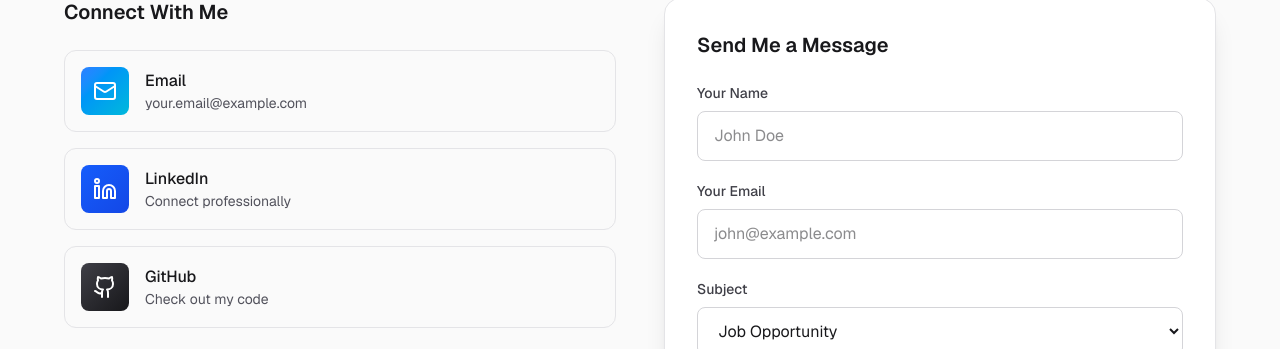
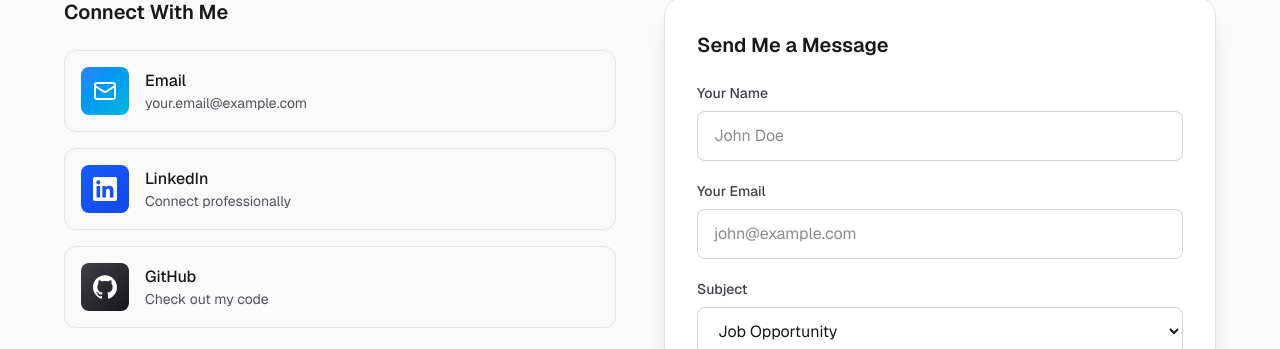
Before and after one commit to Messaoudi-Belkacem/bmdev-v2, a Next.js app: page / in a window 1280 px wide. Shown: the part 8064-8413 px from the top of the page. Built offline with nearby package versions, Linux system fonts and the light colour scheme.

Commit message:
refactor Contact component: replace LinkedIn and GitHub icons with react-icons, update gradient classes

```diff
--- a/app/components/Contact/Contact.tsx
+++ b/app/components/Contact/Contact.tsx
@@ -1,7 +1,9 @@
 'use client';
 
-import { useState } from 'react';
-import { Mail, Linkedin, Github, Send, MapPin, Clock } from 'lucide-react';
+import React, { useState } from 'react';
+import { Mail, Send, MapPin, Clock } from 'lucide-react';
+
+import { SiLinkedin, SiGithub } from 'react-icons/si';
 
 export default function Contact() {
 	const [formData, setFormData] = useState({
@@ -58,7 +60,7 @@ export default function Contact() {
 								href="mailto:your.email@example.com"
 								className="group flex items-center gap-4 p-4 rounded-xl bg-zinc-50 dark:bg-zinc-800/50 border border-zinc-200 dark:border-zinc-700 hover:border-blue-500 dark:hover:border-blue-500 transition-all duration-300 hover:shadow-lg hover:shadow-blue-500/10"
 							>
-								<div className="w-12 h-12 rounded-lg bg-gradient-to-br from-blue-500 to-cyan-500 flex items-center justify-center group-hover:scale-110 transition-transform duration-300">
+								<div className="w-12 h-12 rounded-lg bg-linear-to-br from-blue-500 to-cyan-500 flex items-center justify-center group-hover:scale-110 transition-transform duration-300">
 									<Mail className="w-6 h-6 text-white" />
 								</div>
 								<div>
@@ -73,8 +75,8 @@ export default function Contact() {
 								rel="noopener noreferrer"
 								className="group flex items-center gap-4 p-4 rounded-xl bg-zinc-50 dark:bg-zinc-800/50 border border-zinc-200 dark:border-zinc-700 hover:border-blue-600 dark:hover:border-blue-600 transition-all duration-300 hover:shadow-lg hover:shadow-blue-600/10"
 							>
-								<div className="w-12 h-12 rounded-lg bg-gradient-to-br from-blue-600 to-blue-700 flex items-center justify-center group-hover:scale-110 transition-transform duration-300">
-									<Linkedin className="w-6 h-6 text-white" />
+								<div className="w-12 h-12 rounded-lg bg-linear-to-br from-blue-600 to-blue-700 flex items-center justify-center group-hover:scale-110 transition-transform duration-300">
+									<SiLinkedin className="w-6 h-6 text-white" />
 								</div>
 								<div>
 									<p className="font-medium text-zinc-900 dark:text-zinc-100">LinkedIn</p>
@@ -88,8 +90,8 @@ export default function Contact() {
 								rel="noopener noreferrer"
 								className="group flex items-center gap-4 p-4 rounded-xl bg-zinc-50 dark:bg-zinc-800/50 border border-zinc-200 dark:border-zinc-700 hover:border-purple-500 dark:hover:border-purple-500 transition-all duration-300 hover:shadow-lg hover:shadow-purple-500/10"
 							>
-								<div className="w-12 h-12 rounded-lg bg-gradient-to-br from-zinc-700 to-zinc-900 flex items-center justify-center group-hover:scale-110 transition-transform duration-300">
-									<Github className="w-6 h-6 text-white" />
+								<div className="w-12 h-12 rounded-lg bg-linear-to-br from-zinc-700 to-zinc-900 flex items-center justify-center group-hover:scale-110 transition-transform duration-300">
+									<SiGithub className="w-6 h-6 text-white" />
 								</div>
 								<div>
 									<p className="font-medium text-zinc-900 dark:text-zinc-100">GitHub</p>
@@ -99,7 +101,7 @@ export default function Contact() {
 						</div>
 
 						{/* Additional Info */}
-						<div className="p-6 rounded-xl bg-gradient-to-br from-zinc-50 to-zinc-100 dark:from-zinc-800/50 dark:to-zinc-800/30 border border-zinc-200 dark:border-zinc-700 space-y-3">
+						<div className="p-6 rounded-xl bg-linear-to-br from-zinc-50 to-zinc-100 dark:from-zinc-800/50 dark:to-zinc-800/30 border border-zinc-200 dark:border-zinc-700 space-y-3">
 							<div className="flex items-center gap-3 text-zinc-700 dark:text-zinc-300">
 								<MapPin className="w-5 h-5 text-blue-600 dark:text-blue-400" />
 								<span>Batna, Algeria</span>
@@ -194,7 +196,7 @@ export default function Contact() {
 							{/* Submit Button */}
 							<button
 								type="submit"
-								className="w-full flex items-center justify-center gap-2 px-6 py-3 bg-gradient-to-r from-blue-600 to-purple-600 hover:from-blue-700 hover:to-purple-700 text-white font-medium rounded-lg transition-all duration-300 hover:shadow-lg hover:shadow-blue-500/50 focus:outline-none focus:ring-2 focus:ring-blue-500 focus:ring-offset-2 dark:focus:ring-offset-zinc-900"
+								className="w-full flex items-center justify-center gap-2 px-6 py-3 bg-linear-to-r from-blue-600 to-purple-600 hover:from-blue-700 hover:to-purple-700 text-white font-medium rounded-lg transition-all duration-300 hover:shadow-lg hover:shadow-blue-500/50 focus:outline-none focus:ring-2 focus:ring-blue-500 focus:ring-offset-2 dark:focus:ring-offset-zinc-900"
 							>
 								<Send className="w-5 h-5" />
 								Send Message
--- a/package.json
+++ b/package.json
@@ -9,12 +9,14 @@
     "lint": "eslint"
   },
   "dependencies": {
+    "@icons-pack/react-simple-icons": "^13.8.0",
     "@radix-ui/react-select": "^2.2.6",
     "clsx": "^2.1.1",
     "lucide-react": "^0.553.0",
     "next": "16.0.1",
     "react": "19.2.0",
     "react-dom": "19.2.0",
+    "react-icons": "^5.5.0",
     "tailwind-merge": "^3.4.0"
   },
   "devDependencies": {
```
Also changed, not shown: 1 other file (tests, documents, lock files or other folders).
